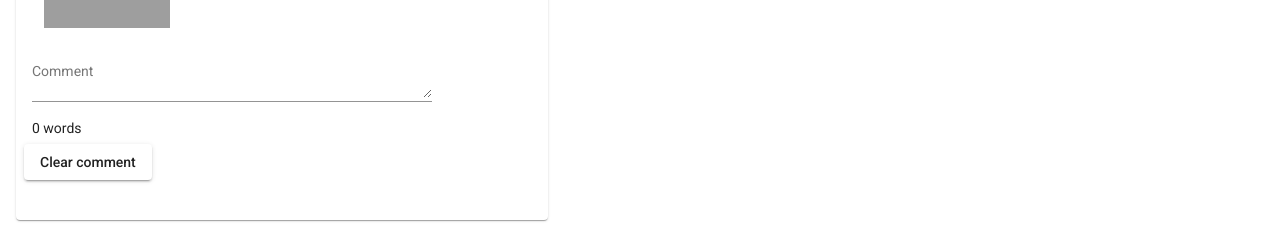
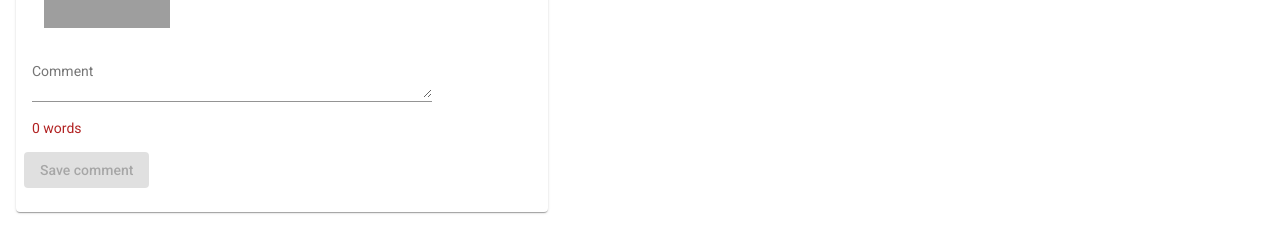
Before and after one commit to airosu/ngInventory_into_ng_jul_2019, an Angular app: page / in a window 1280 px wide. Shown: the part 243-489 px from the top of the page. Built offline with nearby package versions, Linux system fonts and the light colour scheme; grey boxes are pictures that could not be loaded.

Commit message:
Challenge_6

```diff
--- a/src/app/movies/components/movie-item/movie-item.component.css
+++ b/src/app/movies/components/movie-item/movie-item.component.css
@@ -25,3 +25,11 @@ img {
 .comments {
   width: 80%;
 }
+.mat-card-actions {
+  margin-bottom: 0;
+  margin-top: 8px;
+}
+
+.comment {
+  font-weight: bold;
+}
--- a/src/app/movies/components/movie-item/movie-item.component.html
+++ b/src/app/movies/components/movie-item/movie-item.component.html
@@ -17,6 +17,7 @@
       </div>
     </div>
     <div>
+      <div [hidden]="commentSaved">
         <mat-form-field class="comments">
           <textarea
             [(ngModel)]="movieComment"
@@ -27,12 +28,25 @@
             matAutosizeMaxRows="4"
           ></textarea>
         </mat-form-field>
-      <div>
+        <div [ngStyle]="{color: movieComment.trim().length === 0 ? 'firebrick' : 'lightseagreen'}">
           {{wordCount()}} words
         </div>
+      </div>
+      <div [hidden]="!commentSaved">
+        <p>
+          Comment:
+        </p>
+        <p class="comment">
+          {{movieComment}}
+        </p>
+      </div>
       <mat-card-actions>
-        <button mat-raised-button (click)="movieComment = ''">
-          Clear comment
+        <button
+          mat-raised-button
+          [disabled]="movieComment.trim().length === 0"
+          (click)="saveComment()"
+        >
+          {{commentSaved ? 'Edit' : 'Save'}} comment
         </button>
       </mat-card-actions>
     </div>
--- a/src/app/movies/components/movie-item/movie-item.component.ts
+++ b/src/app/movies/components/movie-item/movie-item.component.ts
@@ -13,6 +13,11 @@ export class MovieItemComponent {
   poster = 'https://images-na.ssl-images-amazon.com/images/M/MV5BMjQ1MzcxNjg4N15BMl5BanBnXkFtZTgwNzgwMjY4MzI@._V1_SX300.jpg';
 
   movieComment = '';
+  commentSaved = false;
+
+  saveComment() {
+    this.commentSaved = !this.commentSaved;
+  }
 
   wordCount() {
     if (!this.movieComment || this.movieComment.length === 0) {
```
Lines whose indentation alone changed are shown as unchanged.
